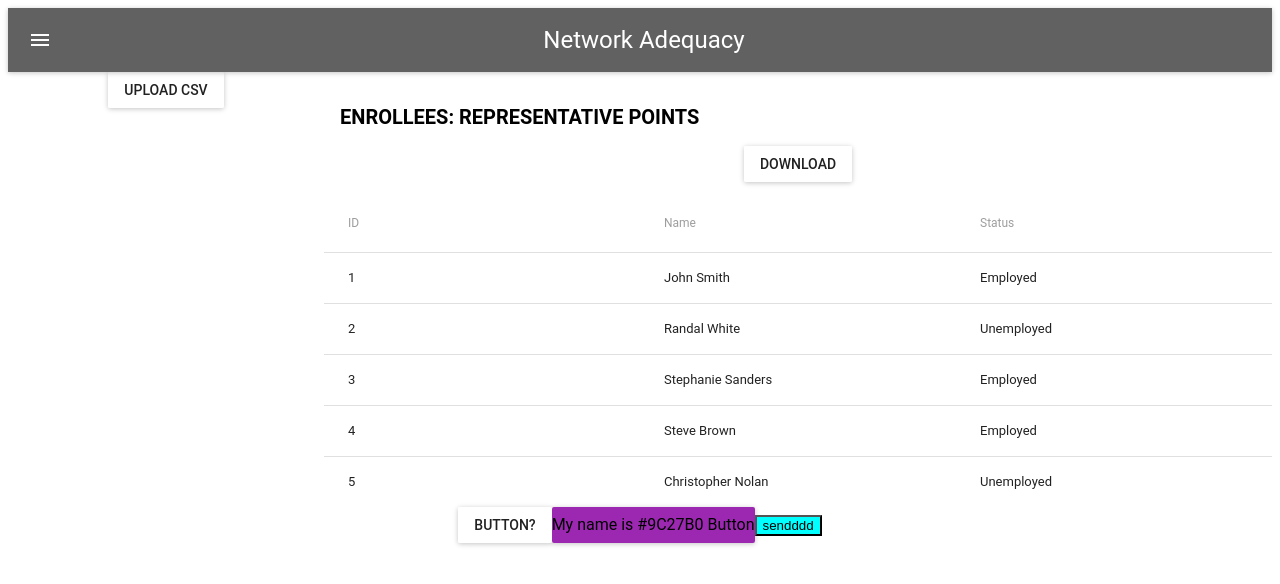
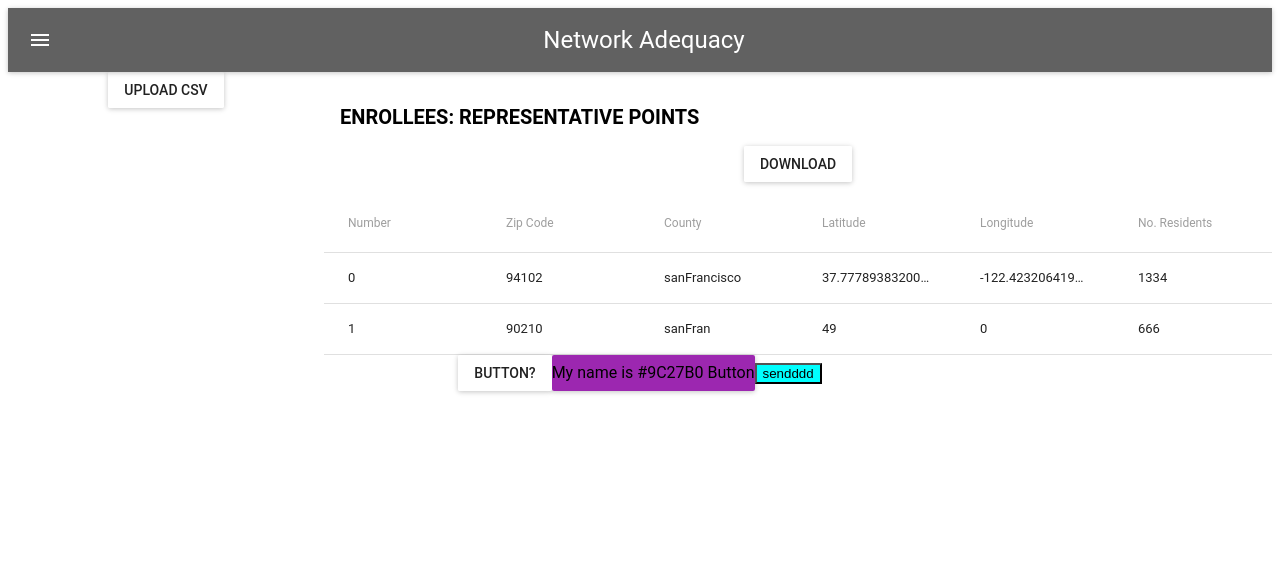
Before and after one commit to bayesimpact/representative-population-generator, a React (Create React App) app in the folder web-app/frontend/: page / in a window 1280 px wide. Shown: the top 584 px of the page. Built offline with nearby package versions, Linux system fonts and the light colour scheme.

Commit message:
Add table that takes points as input!

```diff
--- a/web-app/frontend/src/App.js
+++ b/web-app/frontend/src/App.js
@@ -13,6 +13,39 @@ import CsvUploadDialog from './components/ui/CsvUploadDialog.js';
 import './App.css';
 class App extends Component {
   render() {
+
+    let points = [{
+                    "geometry": {
+                        "coordinates": [
+                            -122.42320641999999,
+                            37.777893832000075
+                        ],
+                        "type": "Point"
+                    },
+                    "properties": {
+                        "county": "sanFrancisco",
+                        "residents": 1334,
+                        "zip": "94102"
+                    },
+                    "type": "Feature"
+                },
+                {
+                    "geometry": {
+                        "coordinates": [
+                            -0,
+                            49
+                        ],
+                        "type": "Point"
+                    },
+                    "properties": {
+                        "county": "sanFran",
+                        "residents": 666,
+                        "zip": "90210"
+                    },
+                    "type": "Feature"
+                }
+
+]
     return (
       <MuiThemeProvider>
       <div className="App">
@@ -22,7 +55,7 @@ class App extends Component {
             <CsvUploadDialog/>
           }
           right={
-            <TableView/>
+            <TableView points={points}/>
           } />
         <Button />
         <PurpleButton name="Button"/>
--- /dev/null
+++ b/web-app/frontend/src/components/ui/RepresentativePointsTableRow.js
@@ -0,0 +1,30 @@
+import React from 'react';
+
+import {
+  Table,
+  TableBody,
+  TableHeader,
+  TableHeaderColumn,
+  TableRow,
+  TableRowColumn,
+} from 'material-ui/Table';
+import TextField from 'material-ui/TextField';
+import Toggle from 'material-ui/Toggle';
+import {Card, CardActions, CardHeader, CardMedia, CardTitle, CardText} from 'material-ui/Card';
+import CsvDownloadButton from './CsvDownloadButton.js'
+
+export default class RepresentativePointsTableRow extends React.Component {
+
+    render(){
+        return (
+              <TableRow>
+                <TableRowColumn>{this.props.number}</TableRowColumn>
+                <TableRowColumn>{this.props.point.properties.zip}</TableRowColumn>
+                <TableRowColumn>{this.props.point.properties.county}</TableRowColumn>
+                <TableRowColumn>{this.props.point.geometry.coordinates[1]}</TableRowColumn>
+                <TableRowColumn>{this.props.point.geometry.coordinates[0]}</TableRowColumn>
+                <TableRowColumn>{this.props.point.properties.residents}</TableRowColumn>
+              </TableRow>
+        );
+    }
+}
--- a/web-app/frontend/src/components/ui/TableView.js
+++ b/web-app/frontend/src/components/ui/TableView.js
@@ -10,7 +10,8 @@ import {
 import TextField from 'material-ui/TextField';
 import Toggle from 'material-ui/Toggle';
 import {Card, CardActions, CardHeader, CardMedia, CardTitle, CardText} from 'material-ui/Card';
-import CsvDownloadButton from './CsvDownloadButton.js'
+import CsvDownloadButton from './CsvDownloadButton.js';
+import RepresentativePointsTableRow from './RepresentativePointsTableRow.js';
 
 const styles = {
   headline: {
@@ -37,37 +38,20 @@ export default class TableView extends React.Component {
               enableSelectAll={false}
             >
               <TableRow>
-                <TableHeaderColumn>ID</TableHeaderColumn>
-                <TableHeaderColumn>Name</TableHeaderColumn>
-                <TableHeaderColumn>Status</TableHeaderColumn>
+                <TableHeaderColumn>Number</TableHeaderColumn>
+                <TableHeaderColumn>Zip Code</TableHeaderColumn>
+                <TableHeaderColumn>County</TableHeaderColumn>
+                <TableHeaderColumn>Latitude</TableHeaderColumn>
+                <TableHeaderColumn>Longitude</TableHeaderColumn>
+                <TableHeaderColumn>No. Residents</TableHeaderColumn>
               </TableRow>
             </TableHeader>
             <TableBody displayRowCheckbox={false}>
-              <TableRow>
-                <TableRowColumn>1</TableRowColumn>
-                <TableRowColumn>John Smith</TableRowColumn>
-                <TableRowColumn>Employed</TableRowColumn>
-              </TableRow>
-              <TableRow>
-                <TableRowColumn>2</TableRowColumn>
-                <TableRowColumn>Randal White</TableRowColumn>
-                <TableRowColumn>Unemployed</TableRowColumn>
-              </TableRow>
-              <TableRow>
-                <TableRowColumn>3</TableRowColumn>
-                <TableRowColumn>Stephanie Sanders</TableRowColumn>
-                <TableRowColumn>Employed</TableRowColumn>
-              </TableRow>
-              <TableRow>
-                <TableRowColumn>4</TableRowColumn>
-                <TableRowColumn>Steve Brown</TableRowColumn>
-                <TableRowColumn>Employed</TableRowColumn>
-              </TableRow>
-              <TableRow>
-                <TableRowColumn>5</TableRowColumn>
-                <TableRowColumn>Christopher Nolan</TableRowColumn>
-                <TableRowColumn>Unemployed</TableRowColumn>
-              </TableRow>
+              {this.props.points.map((point, i) =>
+                <RepresentativePointsTableRow number={i} point={point}/>
+                )
+              }
+            }
             </TableBody>
           </Table>
         </div>
```
